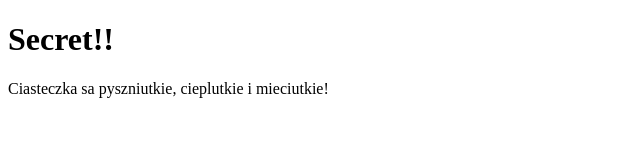
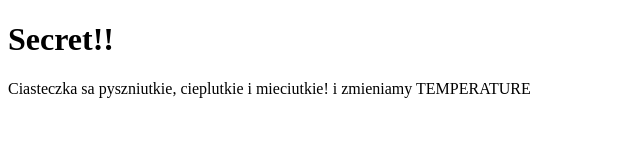
Before and after one commit to dorcia777/Pierniki, a plain HTML site: page secret recipe.html in a window 1280 px wide. Shown: the whole page, without its empty margins (0-640 px from the left). Drawn offline with Linux system fonts and the light colour scheme.

Commit message:
updated temp for baking instructions

```diff
--- a/secret recipe.html
+++ b/secret recipe.html
@@ -3,7 +3,8 @@
 <body>
 
 <h1>Secret!!</h1>
-<p>Ciasteczka sa pyszniutkie, cieplutkie i mieciutkie!</p>
+<p>Ciasteczka sa pyszniutkie, cieplutkie i mieciutkie!
+i zmieniamy TEMPERATURE </p>
 
 </body>
 </html>
```
